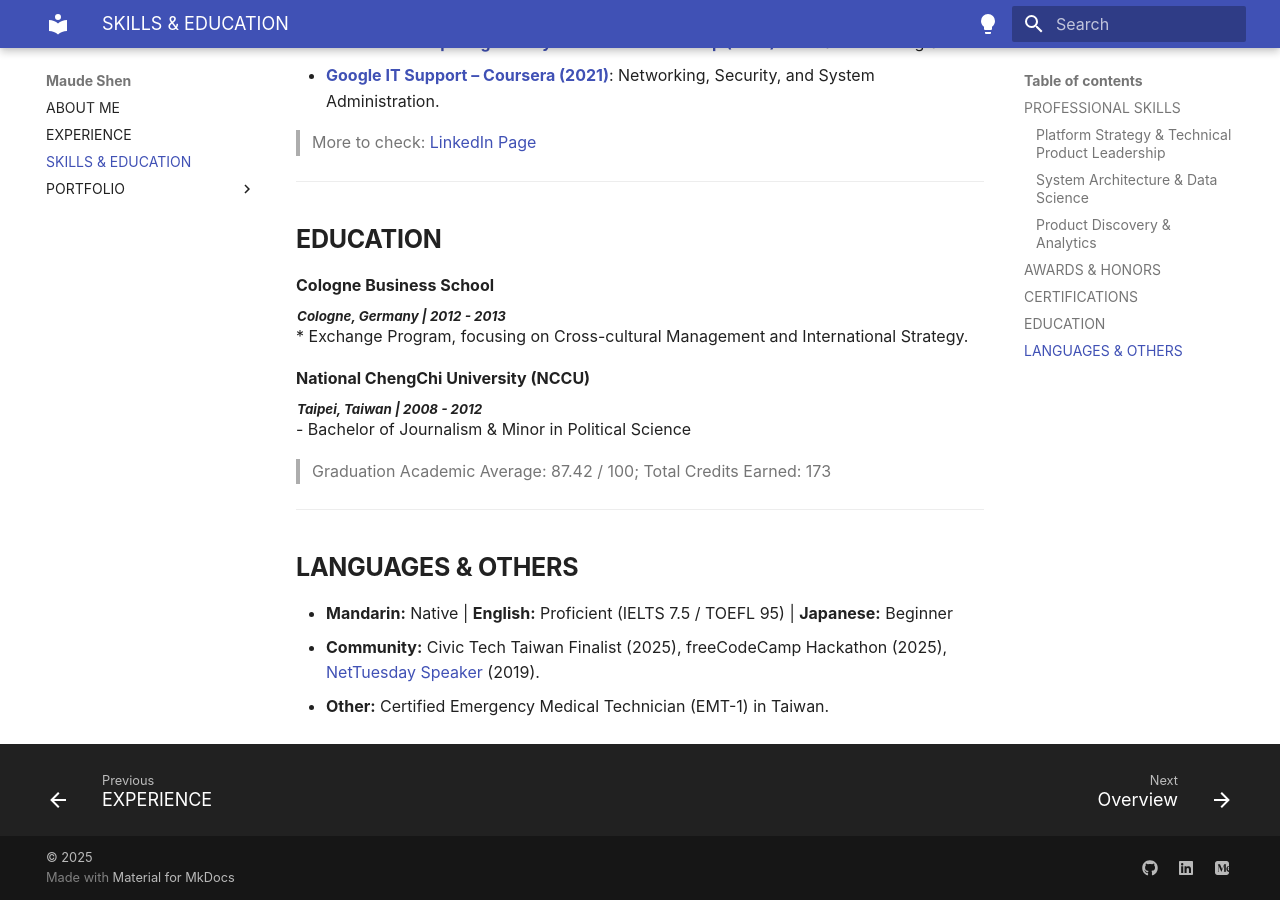
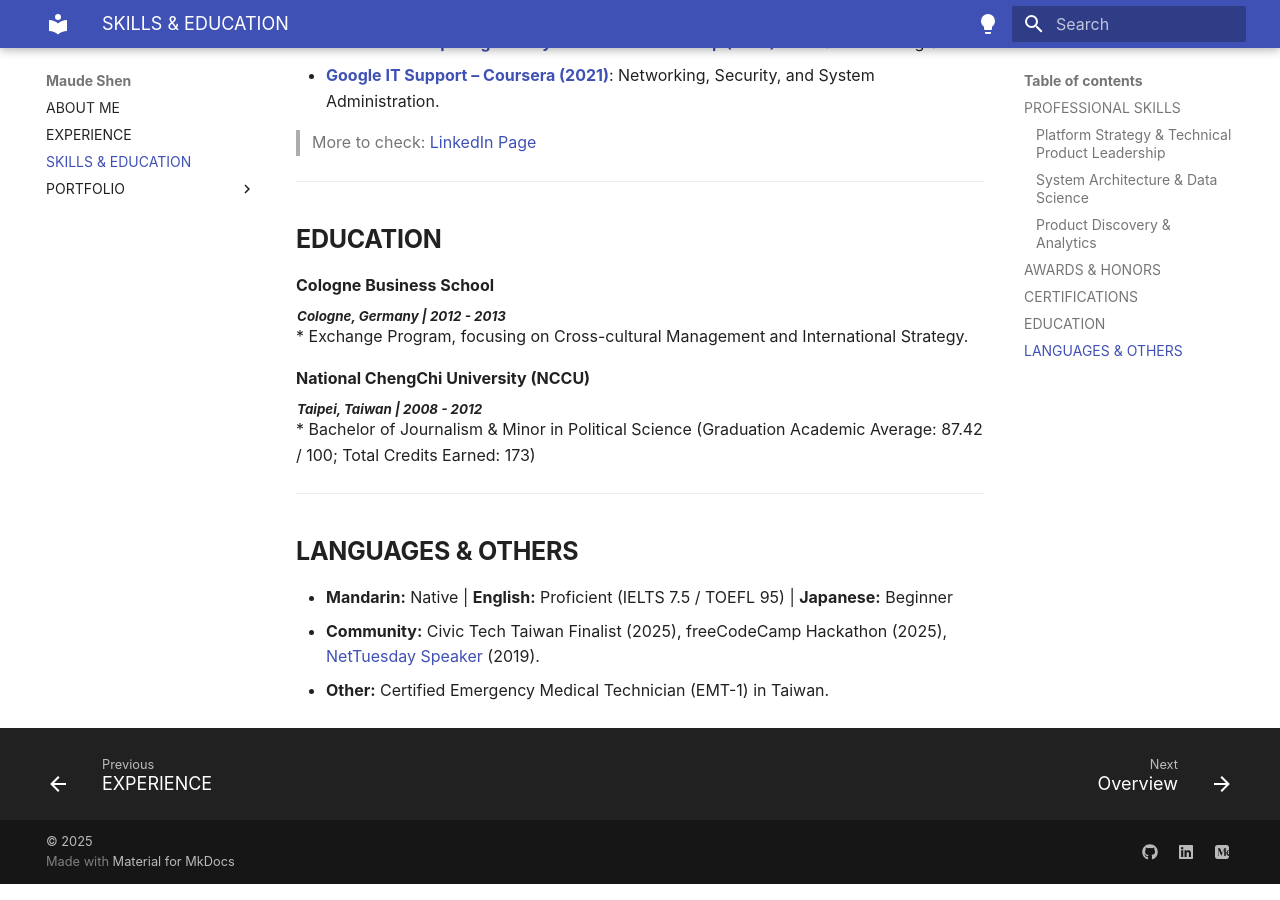
Before and after one commit to maudes/cv, an MkDocs documentation site: the page built from docs/education_skills.md, in a window 1280 px wide and 900 px high, scrolled down 1560 px. Built offline with MkDocs 1.6.1 and Material for MkDocs 9.7.7, drawn with Linux system fonts in a browser that asks for light colours; some web fonts are replaced.

Commit message:
minor layout fix

```diff
--- a/docs/education_skills.md
+++ b/docs/education_skills.md
@@ -48,8 +48,8 @@
 
 **National ChengChi University (NCCU)**
 <sub> ***Taipei, Taiwan  |  2008 - 2012*** </sub>
-- Bachelor of Journalism & Minor in Political Science
-> Graduation Academic Average: 87.42 / 100; Total Credits Earned: 173
+* Bachelor of Journalism & Minor in Political Science
+(Graduation Academic Average: 87.42 / 100; Total Credits Earned: 173)
 
 
 ---
```
